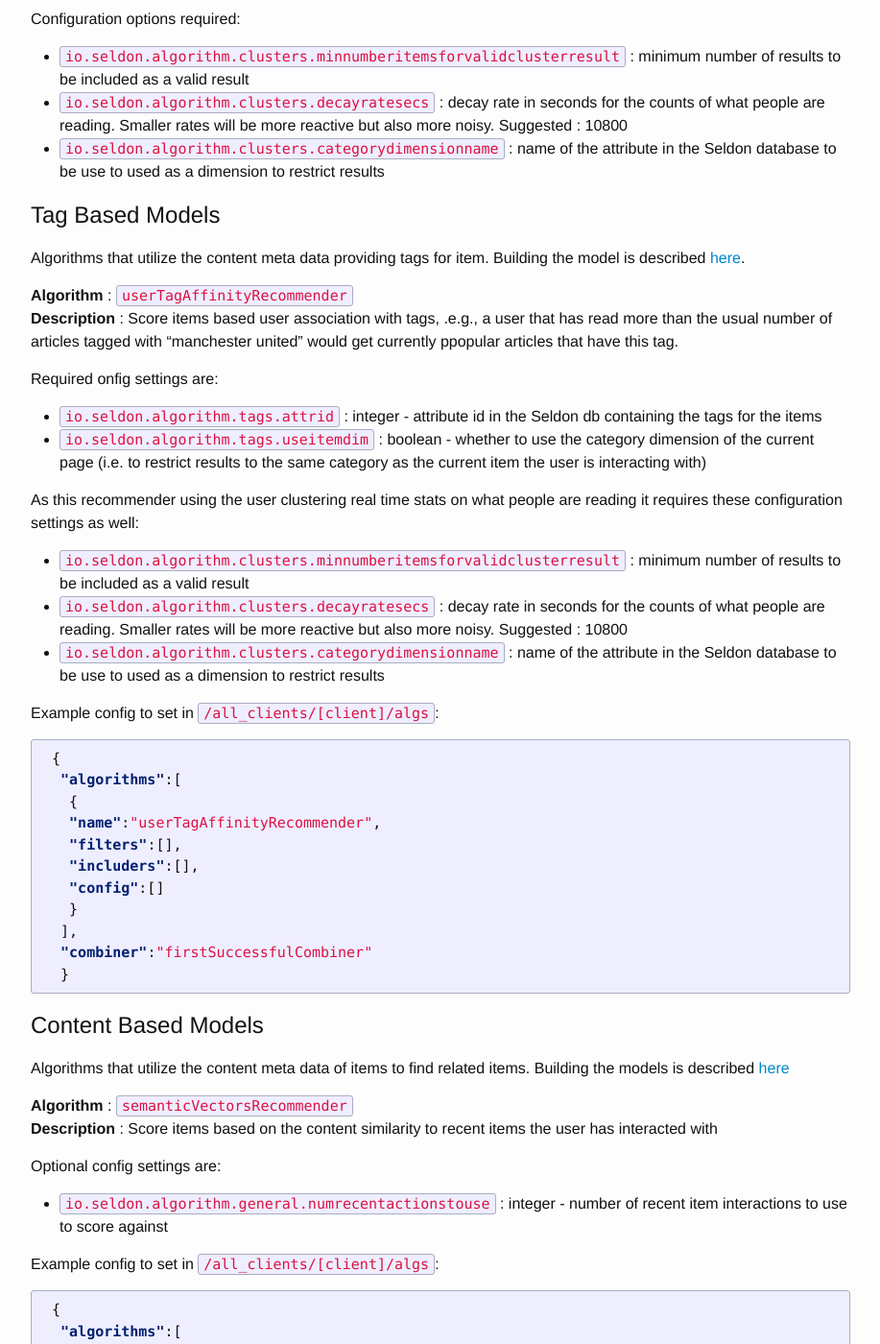
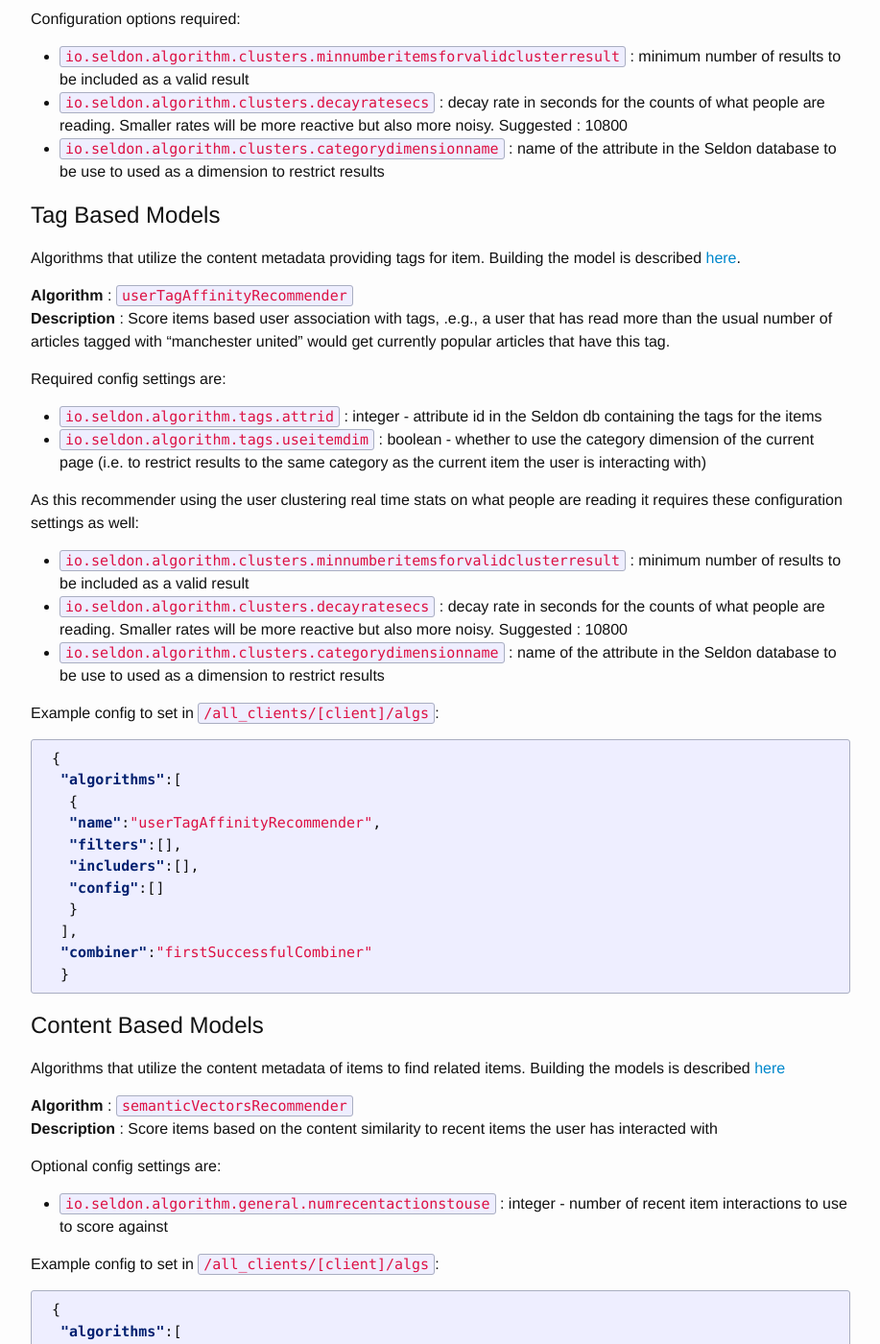
Before and after one commit to SeldonIO/seldonio.github.com, a Jekyll site: the page built from runtime-recommendation.md, in a window 1280 px wide and 1400 px high, scrolled down 4106 px. Shown: the whole window at 96% size, without its empty margins (181-1098 px from the left). Built offline with Jekyll 4.4.1, drawn with Linux system fonts in a browser that asks for light colours; some of the changed text lies outside the part shown.

Commit message:
fix typos

```diff
--- a/runtime-recommendation.md
+++ b/runtime-recommendation.md
@@ -198,12 +198,12 @@ Configuration options required:
 
 ## Tag Based Models<a name="tag-based"></a>
 
-Algorithms that utilize the content meta data providing tags for item. Building the model is described [here](spark-models.html#tag-affinity).
+Algorithms that utilize the content metadata providing tags for item. Building the model is described [here](spark-models.html#tag-affinity).
 
 **Algorithm** : `userTagAffinityRecommender`
-**Description** : Score items based user association with tags, .e.g., a user that has read more than the usual number of articles tagged with "manchester united" would get currently ppopular articles that have this tag.
+**Description** : Score items based user association with tags, .e.g., a user that has read more than the usual number of articles tagged with "manchester united" would get currently popular articles that have this tag.
 
-Required onfig settings are:
+Required config settings are:
 
  * `io.seldon.algorithm.tags.attrid` : integer - attribute id in the Seldon db containing the tags for the items
  * `io.seldon.algorithm.tags.useitemdim` : boolean - whether to use the category dimension of the current page (i.e. to restrict results to the same category as the current item the user is interacting with)
@@ -235,7 +235,7 @@ Example config to set in `/all_clients/[client]/algs`:
 
 ## Content Based Models<a name="content-based"></a>
 
-Algorithms that utilize the content meta data of items to find related items. Building the models is described [here](semantic-vectors.html)
+Algorithms that utilize the content metadata of items to find related items. Building the models is described [here](semantic-vectors.html)
 
 **Algorithm** : `semanticVectorsRecommender`
 **Description** : Score items based on the content similarity to recent items the user has interacted with
@@ -296,12 +296,12 @@ Example config to set in `/all_clients/[client]/algs`:
 
 ## Association Rules<a name="assoc-rules"></a>
 
-Algorithms that utilize association rules created from offline modelling  [here](spark-models.html#assoc-rules).
+Algorithms that utilize association rules created from offline modeling [here](spark-models.html#assoc-rules).
 
 **Algorithm** : `assocRuleRecommender`
 **Description** : Create recommendations by looking at the current basket of the user and finding the best matching association rules
 
-Required onfig settings are:
+Required config settings are:
 
 
  * `io.seldon.algorithm.assocrules.basket.maxsize` : Integer - the max basket size. At present this has a hard limit of 3 for efficiency reasons
```
Also changed, not shown: pluggable-prediction-algorithms.md (+8 -8 lines), pluggable-recommendation-algorithms.md (+2 -2 lines), runtime-prediction.md (+3 -3 lines).
